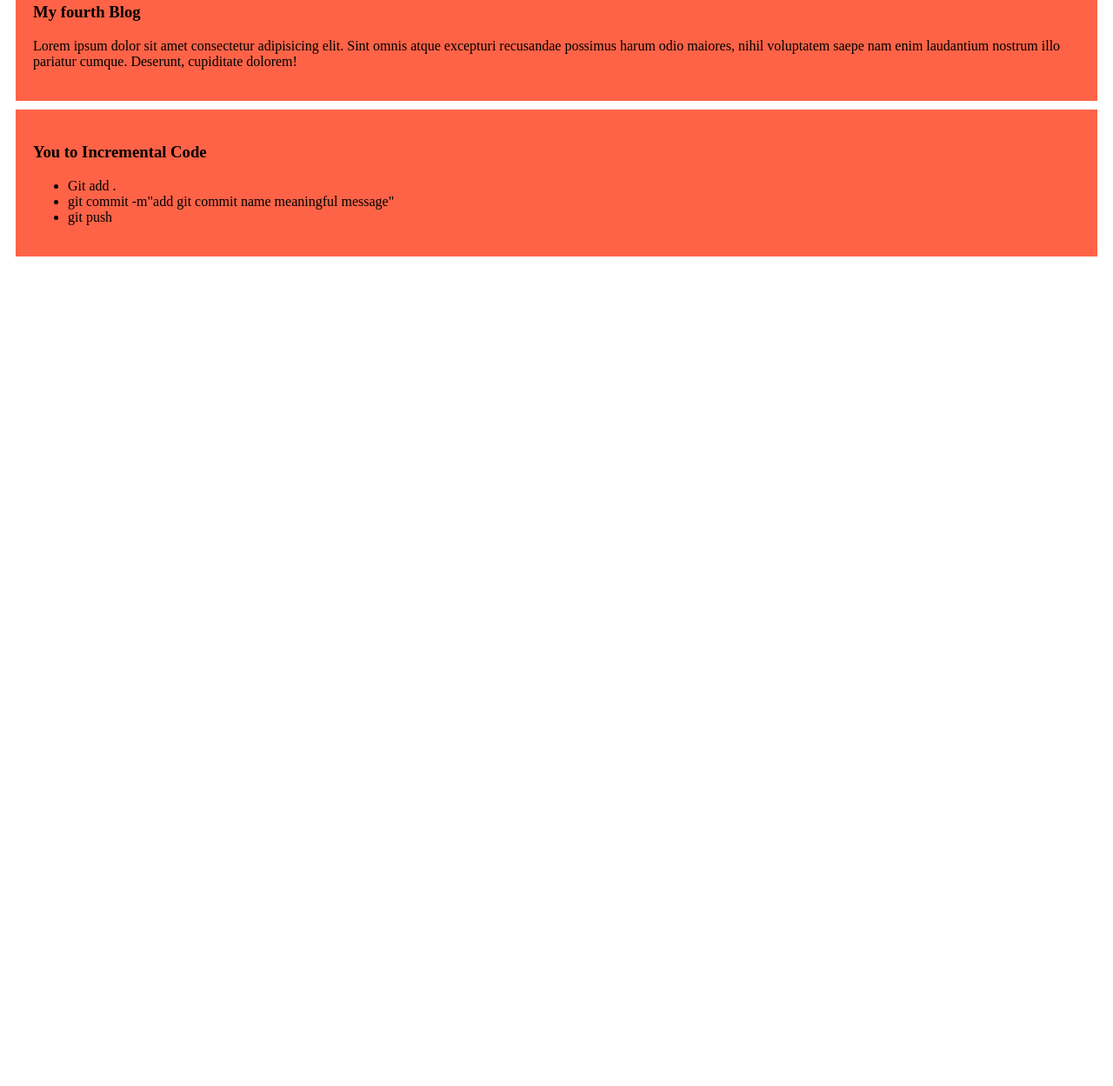
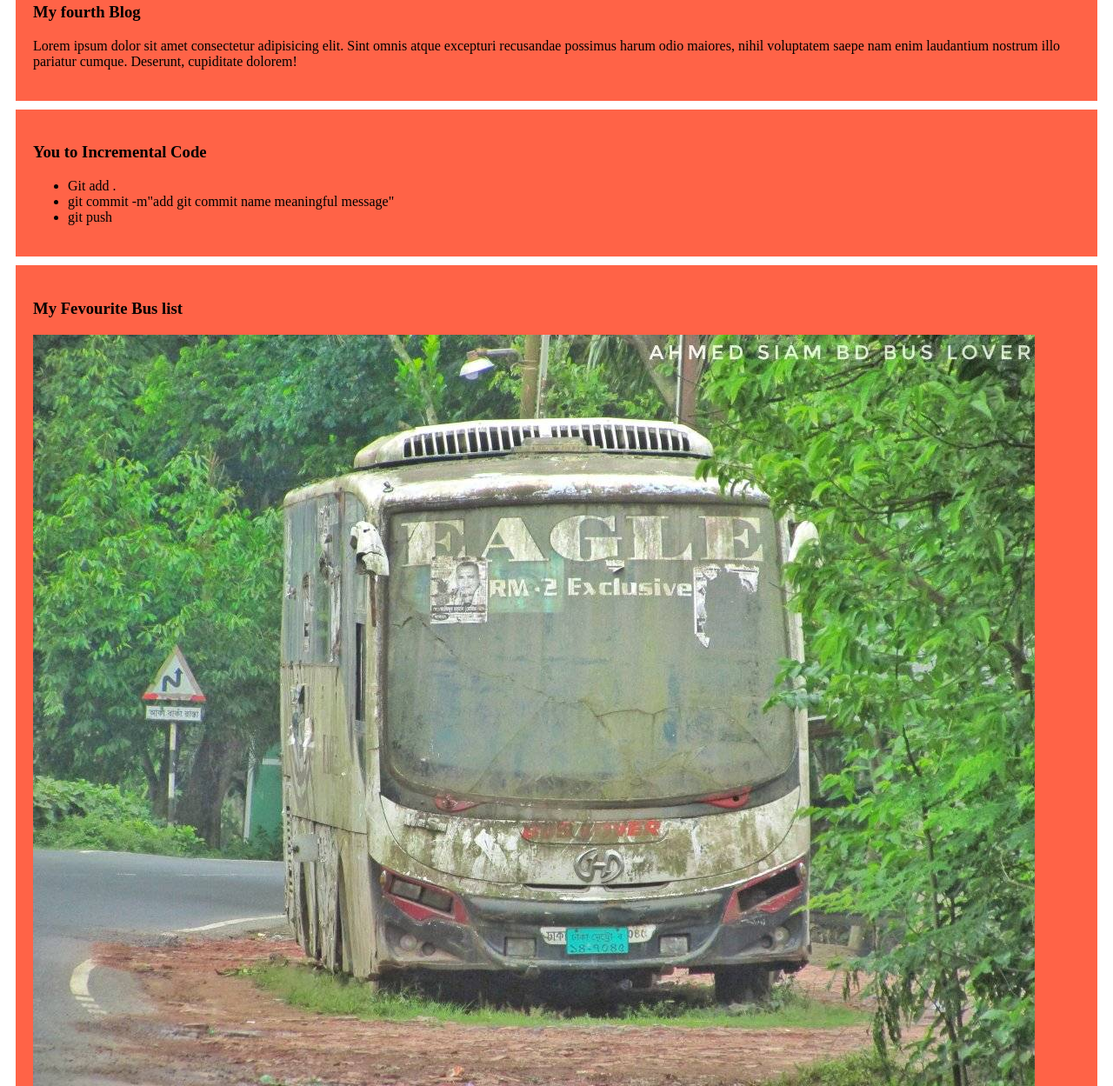
Before and after one commit to Saimur-Shahidullah/my-simple-website, a plain HTML site: page index.html in a window 1280 px wide. Shown: the part 530-1779 px from the top of the page at 87% size. Before the commit the page ends 835 px from the top, so only its background shows below. Drawn offline with Linux system fonts and the light colour scheme.

Commit message:
my favourite bus

```diff
--- a/index.html
+++ b/index.html
@@ -31,6 +31,10 @@
             <li>git push</li>
         </ul>
     </div>
+    <div>
+        <h3>My Fevourite Bus list</h3>
+        <img src="images/bus (1).jpg" alt="bus">
+    </div>
 
 </body>
 </html>
```
Also changed, not shown: images/bus (1).jpg (added), images/bus (2).jpg (added), images/bus (3).jpg (added).
